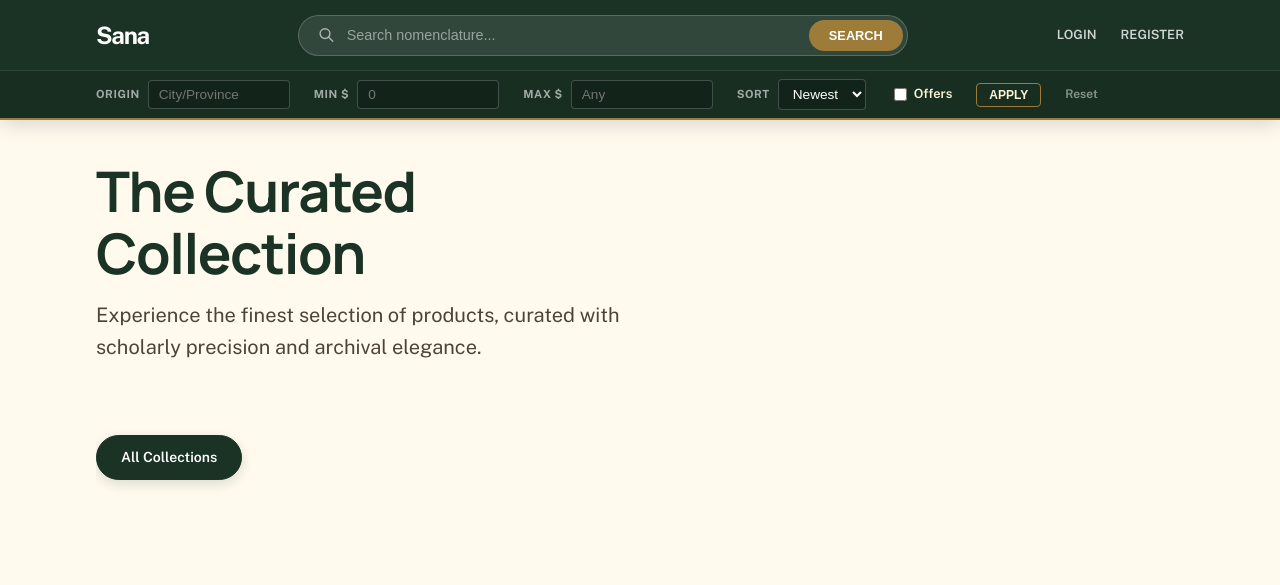
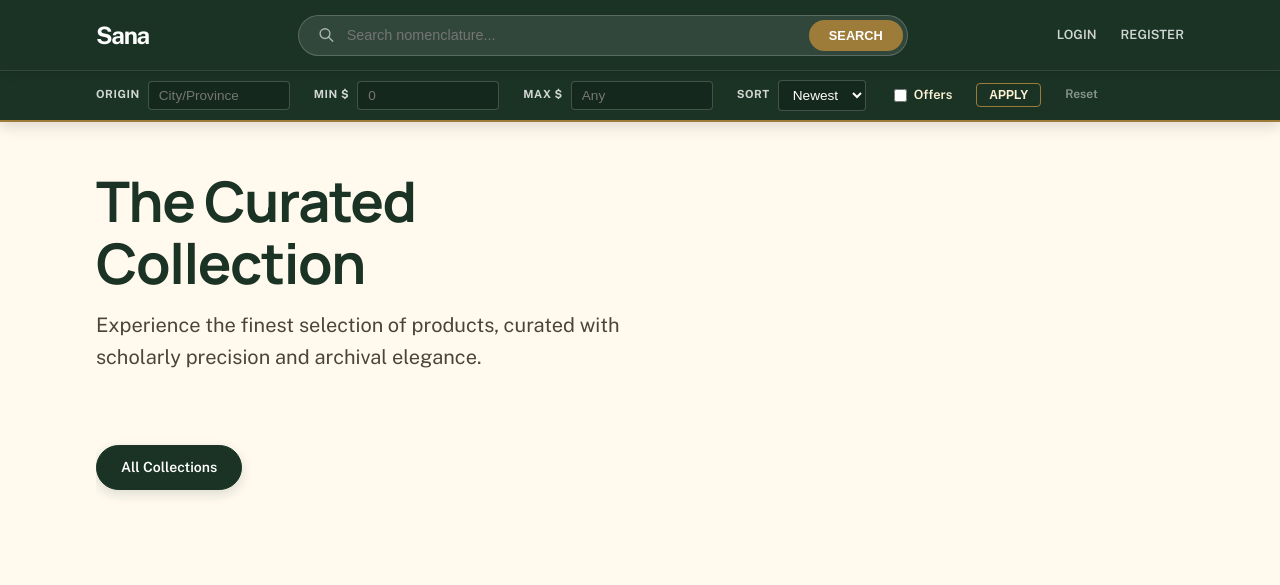
Before and after one commit to soknanprogramming/e-shops-php, a PHP site: page /views/home.php in a window 1280 px wide. Shown: the top 585 px of the page. Run offline with PHP 8.4, Linux system fonts and the light colour scheme; data that the repository does not hold is empty.

Commit message:
update home page more user friendly

```diff
--- a/views/assets/topbar.php
+++ b/views/assets/topbar.php
@@ -1,11 +1,12 @@
-<div class="navbar-wrapper">
-    <!-- Tier 1: Main Nav -->
-    <div class="navbar container-nav">
+<div class="header-fixed-container">
+    <!-- Tier 1: Main Nav (Always Visible at Top) -->
+    <div class="navbar-main" id="navbarMain">
+        <div class="container-nav">
+            <div class="navbar-content">
                 <div class="logo">
                     <a href="home.php">Sana</a>
                 </div>
 
-        <!-- Compact Search Bar in Header -->
                 <form action="home.php" method="GET" class="header-search">
                     <div class="search-input-wrapper">
                         <svg width="18" height="18" fill="none" stroke="currentColor" viewBox="0 0 24 24"><path stroke-linecap="round" stroke-linejoin="round" stroke-width="2" d="M21 21l-6-6m2-5a7 7 0 11-14 0 7 7 0 0114 0z"></path></svg>
@@ -28,12 +29,13 @@
                     <?php endif; ?>
                 </div>
             </div>
+        </div>
+    </div>
 
-    <!-- Tier 2: Advanced Filters (Only visible/meaningful for home.php, but global here) -->
-    <div class="filter-bar">
+    <!-- Tier 2: Advanced Filters (Slides Behind Tier 1) -->
+    <div class="filter-bar" id="filterBar">
         <div class="container-nav">
             <form action="home.php" method="GET" class="advanced-filters">
-                <!-- Keep hidden name if it was in header search but user submits here -->
                 <?php if(isset($_GET['name'])): ?>
                     <input type="hidden" name="name" value="<?php echo htmlspecialchars($_GET['name']); ?>">
                 <?php endif; ?>
@@ -85,41 +87,65 @@
 </div>
 
 <style>
-    .navbar-wrapper {
-        background-color: #1a3325; /* Deep Forest Green */
-        position: sticky;
+    /* Always keep same padding to prevent body jumps */
+    body {
+        padding-top: 130px !important;
+    }
+
+    .navbar-main {
+        position: fixed;
         top: 0;
-        z-index: 1000;
-        border-bottom: 2px solid #9d7c39; /* Sacred Gold */
-        box-shadow: 0 4px 20px rgba(0,0,0,0.15);
+        left: 0;
+        width: 100%;
+        height: 70px;
+        background-color: #1a3325;
+        border-bottom: 1px solid rgba(255,255,255,0.1);
+        display: flex;
+        align-items: center;
+        z-index: 1001; /* Above Filter Bar */
+        box-shadow: 0 2px 10px rgba(0,0,0,0.1);
     }
+
+    .filter-bar {
+        position: fixed;
+        top: 70px;
+        left: 0;
+        width: 100%;
+        height: 50px;
+        background-color: #1a3325;
+        border-bottom: 2px solid #9d7c39;
+        display: flex;
+        align-items: center;
+        z-index: 1000; /* Below Navbar Main */
+        box-shadow: 0 4px 15px rgba(0,0,0,0.15);
+        /* Immediate transition if any */
+        transition: transform 0.2s ease-in-out;
+    }
+
+    /* Hide by sliding BEHIND the main nav */
+    .filter-hidden {
+        transform: translateY(-100%);
+        pointer-events: none; /* Prevent clicks when hidden */
+    }
+
     .container-nav {
         max-width: 1440px;
         margin: 0 auto;
         padding: 0 6rem;
+        width: 100%;
     }
-    @media (max-width: 1024px) {
-        .container-nav { padding: 0 1.5rem; }
-    }
+    @media (max-width: 1024px) { .container-nav { padding: 0 1.5rem; } }
 
-    /* Tier 1 */
-    .navbar {
-        height: 70px;
+    .navbar-content {
         display: flex;
         justify-content: space-between;
         align-items: center;
         gap: 2rem;
-    }
-    .logo a {
-        color: #fff;
-        text-decoration: none;
-        font-weight: 800;
-        font-size: 1.5rem;
-        letter-spacing: -0.05em;
-        flex-shrink: 0;
+        width: 100%;
     }
 
-    /* Header Search */
+    .logo a { color: #fff; text-decoration: none; font-weight: 800; font-size: 1.5rem; letter-spacing: -0.05em; }
+
     .header-search {
         flex-grow: 1;
         max-width: 600px;
@@ -128,143 +154,66 @@
         border-radius: 9999px;
         padding: 4px;
         border: 1px solid rgba(255,255,255,0.2);
-        transition: all 0.3s;
     }
-    .header-search:focus-within {
-        background: rgba(255,255,255,0.15);
-        border-color: #fef3d5;
+    .header-search:focus-within { background: rgba(255,255,255,0.15); border-color: #fef3d5; }
+    .search-input-wrapper { display: flex; align-items: center; gap: 10px; padding: 0 15px; flex-grow: 1; color: rgba(255,255,255,0.6); }
+    .header-search input { background: transparent; border: none; color: white; width: 100%; outline: none; font-size: 0.9rem; }
+    .header-search button { background: #9d7c39; color: white; border: none; padding: 8px 20px; border-radius: 9999px; cursor: pointer; font-weight: 700; font-size: 0.8rem; text-transform: uppercase; }
+
+    .advanced-filters { display: flex; align-items: center; gap: 1.5rem; flex-wrap: wrap; width: 100%; }
+    .filter-item { display: flex; align-items: center; gap: 8px; }
+    .filter-item label { color: rgba(255,255,255,0.8); font-size: 0.7rem; font-weight: 700; text-transform: uppercase; letter-spacing: 0.05em; }
+    .filter-item input, .filter-item select { background: rgba(0, 0, 0, 0.2); border: 1px solid rgba(255, 255, 255, 0.2); color: #ffffff; font-size: 0.85rem; padding: 6px 10px; border-radius: 4px; outline: none; max-width: 120px; }
+    .filter-item select option { background-color: #1a3325; color: #ffffff; }
+
+    .filter-checkboxes { display: flex; align-items: center; gap: 1rem; white-space: nowrap; }
+    .check-label { color: #fef3d5; font-size: 0.8rem; font-weight: 600; display: flex; align-items: center; gap: 4px; cursor: pointer; }
+    .check-label input { accent-color: #9d7c39; }
+
+    .btn-apply { background: transparent; color: #fef3d5; border: 1px solid #9d7c39; padding: 4px 12px; border-radius: 4px; cursor: pointer; font-size: 0.75rem; font-weight: 700; text-transform: uppercase; }
+    .btn-apply:hover { background: #9d7c39; color: white; }
+    .btn-reset-header { color: rgba(255,255,255,0.5); text-decoration: none; font-size: 0.75rem; font-weight: 600; }
+
+    .links { display: flex; align-items: center; gap: 1.5rem; }
+    .links a { color: rgba(255, 255, 255, 0.8); text-decoration: none; font-weight: 600; font-size: 0.8rem; text-transform: uppercase; }
+    .links a:hover { color: #fef3d5; }
+    .btn-post { background: #9d7c39; color: #fff !important; padding: 8px 16px !important; border-radius: 4px !important; }
+
+    @media (max-width: 768px) {
+        .navbar-main { height: auto; padding: 1rem 0; }
+        .navbar-content { flex-wrap: wrap; }
+        .header-search { order: 3; max-width: 100%; }
+        body { padding-top: 180px !important; }
     }
-    .search-input-wrapper {
-        display: flex;
-        align-items: center;
-        gap: 10px;
-        padding: 0 15px;
-        flex-grow: 1;
-        color: rgba(255,255,255,0.6);
-    }
-    .header-search input {
-        background: transparent;
-        border: none;
-        color: white;
-        width: 100%;
-        outline: none;
-        font-size: 0.9rem;
-    }
-    .header-search input::placeholder { color: rgba(255,255,255,0.5); }
-    .header-search button {
-        background: #9d7c39; /* Sacred Gold */
-        color: white;
-        border: none;
-        padding: 8px 20px;
-        border-radius: 9999px;
-        cursor: pointer;
-        font-weight: 700;
-        font-size: 0.8rem;
-        text-transform: uppercase;
+</style>
+
+<script>
+    (function() {
+        let lastScrollTop = window.pageYOffset || document.documentElement.scrollTop;
+        const filterBar = document.getElementById('filterBar');
+
+        window.addEventListener('scroll', function() {
+            const scrollTop = window.pageYOffset || document.documentElement.scrollTop;
+
+            // At the top, always show
+            if (scrollTop <= 5) {
+                filterBar.classList.remove('filter-hidden');
+                lastScrollTop = scrollTop;
+                return;
             }
 
-    /* Tier 2: Filter Bar */
-    .filter-bar {
-        background: rgba(0,0,0,0.1);
-        padding: 8px 0;
-        border-top: 1px solid rgba(255,255,255,0.1);
+            if (scrollTop > lastScrollTop) {
+                // Scrolling Down -> Hide immediately
+                if (!filterBar.classList.contains('filter-hidden')) {
+                    filterBar.classList.add('filter-hidden');
                 }
-    .advanced-filters {
-        display: flex;
-        align-items: center;
-        gap: 1.5rem;
-        flex-wrap: wrap;
+            } else {
+                // Scrolling Up -> Show immediately
+                if (filterBar.classList.contains('filter-hidden')) {
+                    filterBar.classList.remove('filter-hidden');
                 }
-    .filter-item {
-        display: flex;
-        align-items: center;
-        gap: 8px;
             }
-    .filter-item label {
-        color: rgba(255,255,255,0.6);
-        font-size: 0.7rem;
-        font-weight: 700;
-        text-transform: uppercase;
-        letter-spacing: 0.05em;
-    }
-    .filter-item input, .filter-item select {
-        background: rgba(0, 0, 0, 0.2); /* Darker background for contrast */
-        border: 1px solid rgba(255, 255, 255, 0.2);
-        color: #ffffff; /* Bright white text */
-        font-size: 0.85rem;
-        padding: 6px 10px;
-        border-radius: 4px;
-        outline: none;
-        max-width: 120px;
-        transition: all 0.3s;
-    }
-    .filter-item input:focus, .filter-item select:focus {
-        background: rgba(0, 0, 0, 0.4);
-        border-color: #9d7c39;
-    }
-    /* Style options specifically for better visibility in some browsers */
-    .filter-item select option {
-        background-color: #1a3325;
-        color: #ffffff;
-    }
-    .filter-checkboxes {
-        display: flex;
-        gap: 1rem;
-    }
-    .check-label {
-        color: #fef3d5;
-        font-size: 0.8rem;
-        font-weight: 600;
-        display: flex;
-        align-items: center;
-        gap: 4px;
-        cursor: pointer;
-    }
-    .check-label input { accent-color: #9d7c39; }
-
-    .btn-apply {
-        background: transparent;
-        color: #fef3d5;
-        border: 1px solid #9d7c39;
-        padding: 4px 12px;
-        border-radius: 4px;
-        cursor: pointer;
-        font-size: 0.75rem;
-        font-weight: 700;
-        text-transform: uppercase;
-        transition: all 0.3s;
-    }
-    .btn-apply:hover { background: #9d7c39; color: white; }
-    .btn-reset-header {
-        color: rgba(255,255,255,0.5);
-        text-decoration: none;
-        font-size: 0.75rem;
-        font-weight: 600;
-    }
-
-    .links { display: flex; align-items: center; gap: 1.5rem; flex-shrink: 0; }
-    .links a {
-        color: rgba(255, 255, 255, 0.8);
-        text-decoration: none;
-        font-weight: 600;
-        font-size: 0.8rem;
-        transition: all 0.3s ease;
-        text-transform: uppercase;
-    }
-    .links a:hover { color: #fef3d5; }
-
-    .btn-post {
-        background: #9d7c39;
-        color: #fff !important;
-        padding: 8px 16px !important;
-        border-radius: 4px !important;
-    }
-    .admin-link { color: #fef3d5 !important; }
-    .btn-logout { opacity: 0.6; font-size: 0.75rem !important; }
-
-    @media (max-width: 768px) {
-        .navbar { height: auto; padding: 1rem 1.5rem; flex-wrap: wrap; }
-        .header-search { order: 3; max-width: 100%; }
-        .advanced-filters { gap: 0.8rem; }
-    }
-</style>
+            lastScrollTop = scrollTop;
+        }, { passive: true });
+    })();
+</script>
```
Lines whose indentation alone changed are shown as unchanged.
